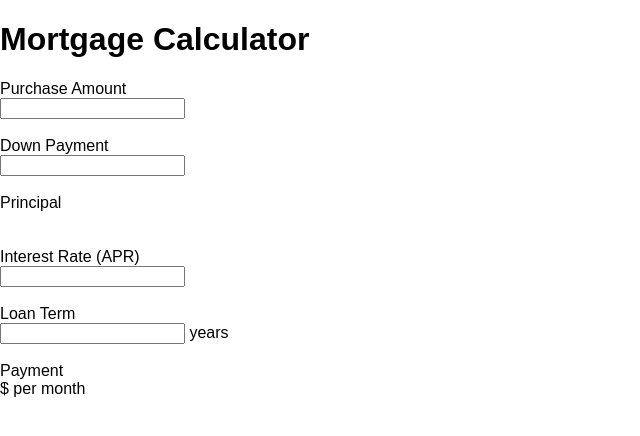
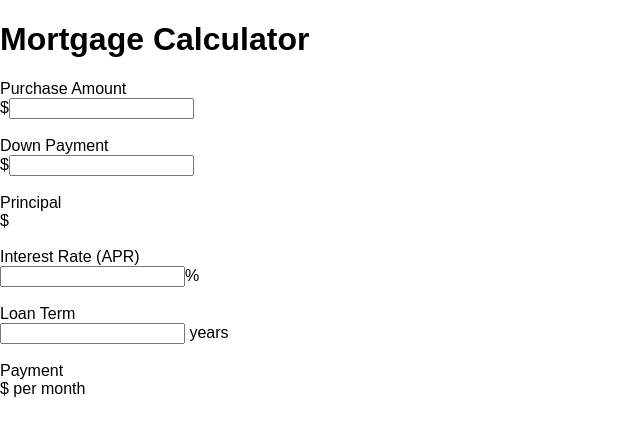
Before and after one commit to ecomstock/mortgage-calculator, a React (Create React App) app: page / in a window 1280 px wide. Shown: the top 436 px of the page, without its empty margins (0-640 px from the left). Built offline with nearby package versions, Linux system fonts and the light colour scheme.

Commit message:
Add units to fields.

```diff
--- a/src/Form.js
+++ b/src/Form.js
@@ -4,28 +4,28 @@ import PropTypes from 'prop-types'
 const Form = props =>
   <form>
     Purchase Amount<br />
-    <input
+    $<input
       type="number"
       onChange={props.handlePurchaseInput}
     />
     <br />
     <br />
     Down Payment<br />
-    <input
+    $<input
       type="number"
       onChange={props.handleDownPaymentInput}
     />
     <br />
     <br />
     Principal<br />
-    {props.principal}
+    ${props.principal}
     <br />
     <br />
     Interest Rate (APR)<br />
     <input
       type="number"
       onChange={props.handleInterestInput}
-    />
+    />%
     <br />
     <br />
     Loan Term<br />
```
